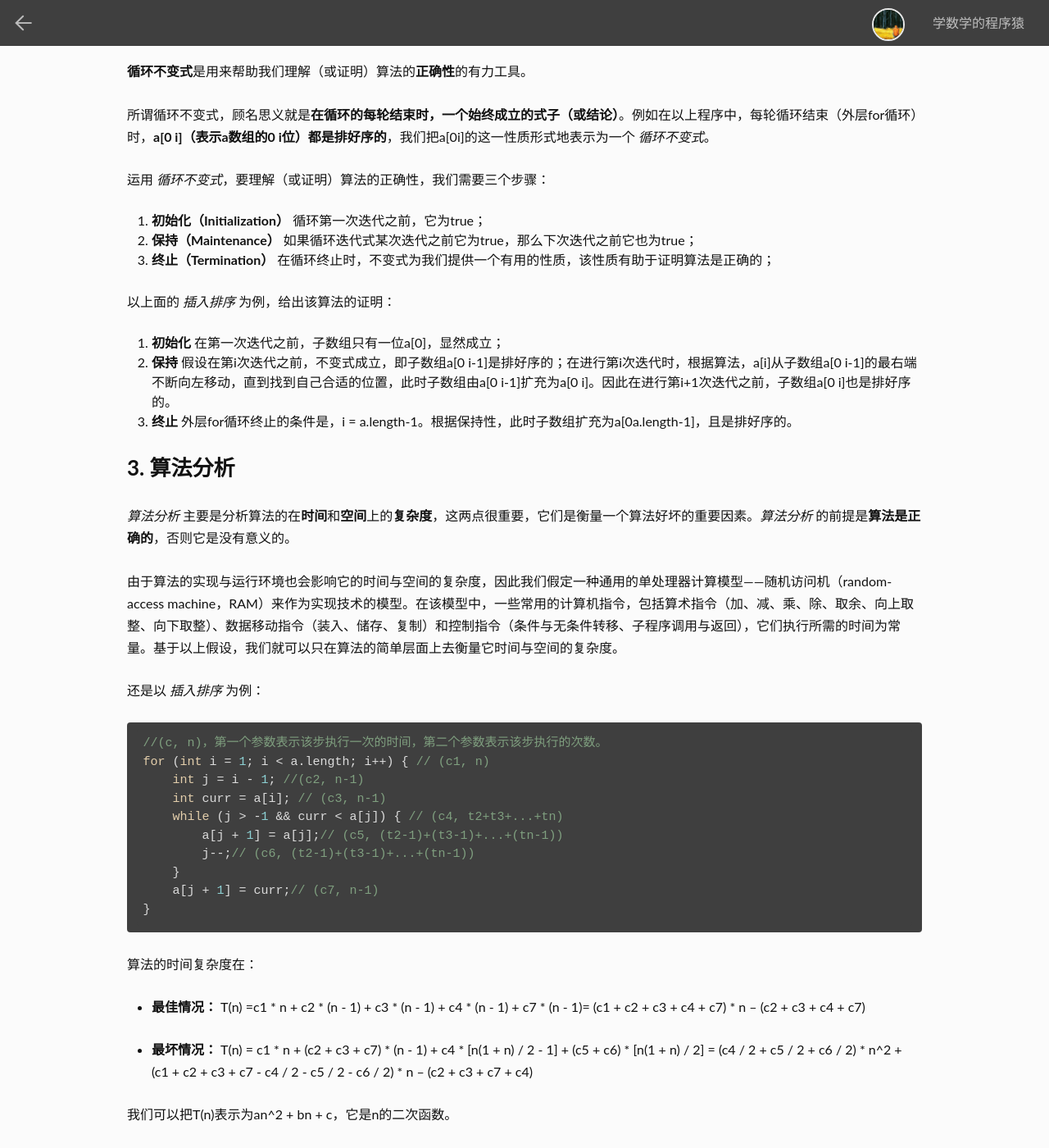
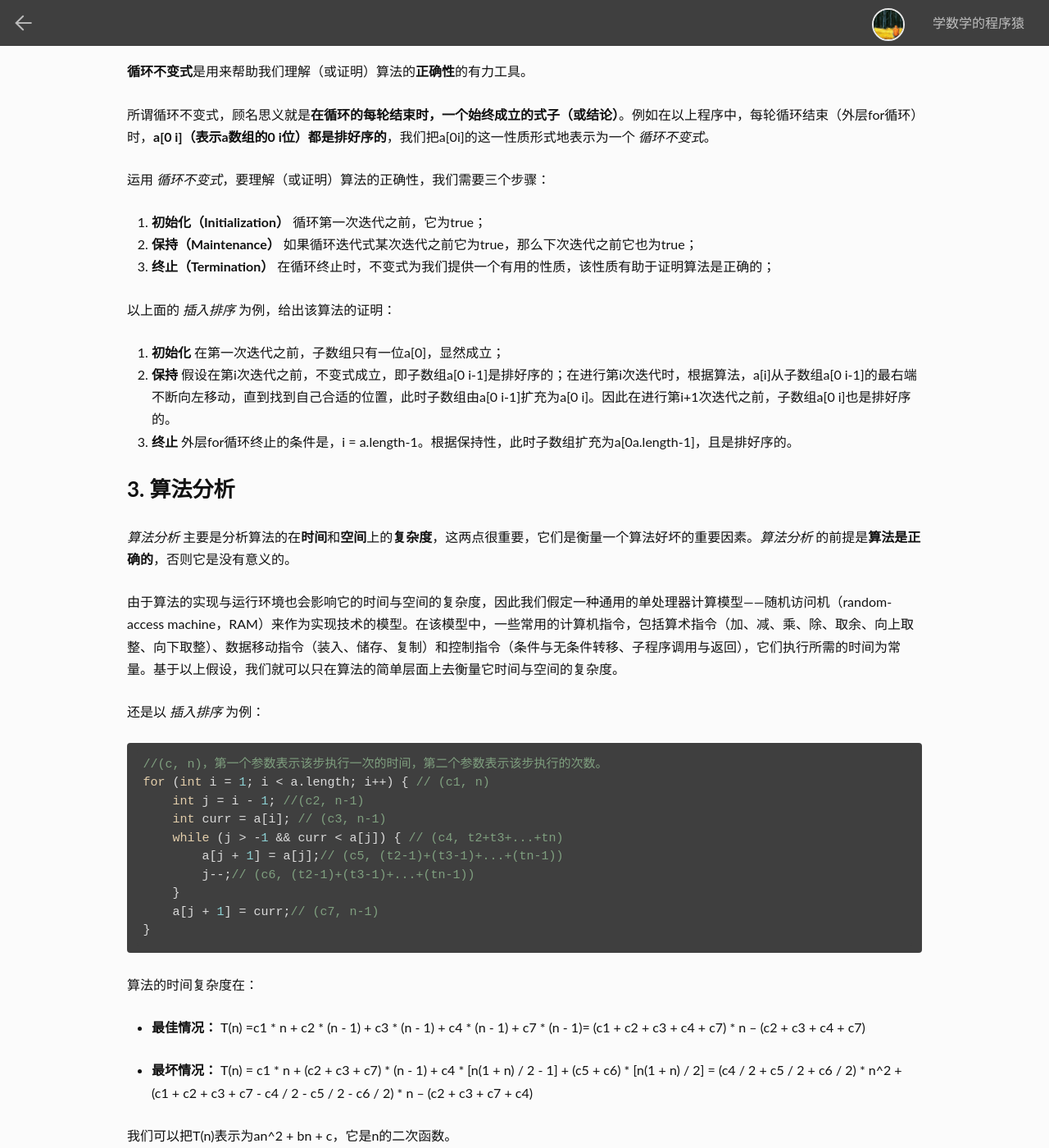
Before and after one commit to dongkuo/dongkuo.github.io, a Jekyll site: the page built from _posts/2015-09-05-算法基础.md, in a window 1280 px wide and 1400 px high, scrolled down 844 px. Shown: the whole window at 82% size. Built offline with Jekyll 4.4.1, drawn with Linux system fonts in a browser that asks for light colours; nearby versions of some CDN libraries; formulas are drawn with MathJax 3; comment, search, counter and statistics services are not loaded.

Commit message:
修改行高

```diff
--- a/_sass/_base.scss
+++ b/_sass/_base.scss
@@ -62,6 +62,7 @@ figcaption {
  */
 ul, ol {
     margin-left: $spacing-unit;
+	line-height:1.7;
 }
 
 li {
```
